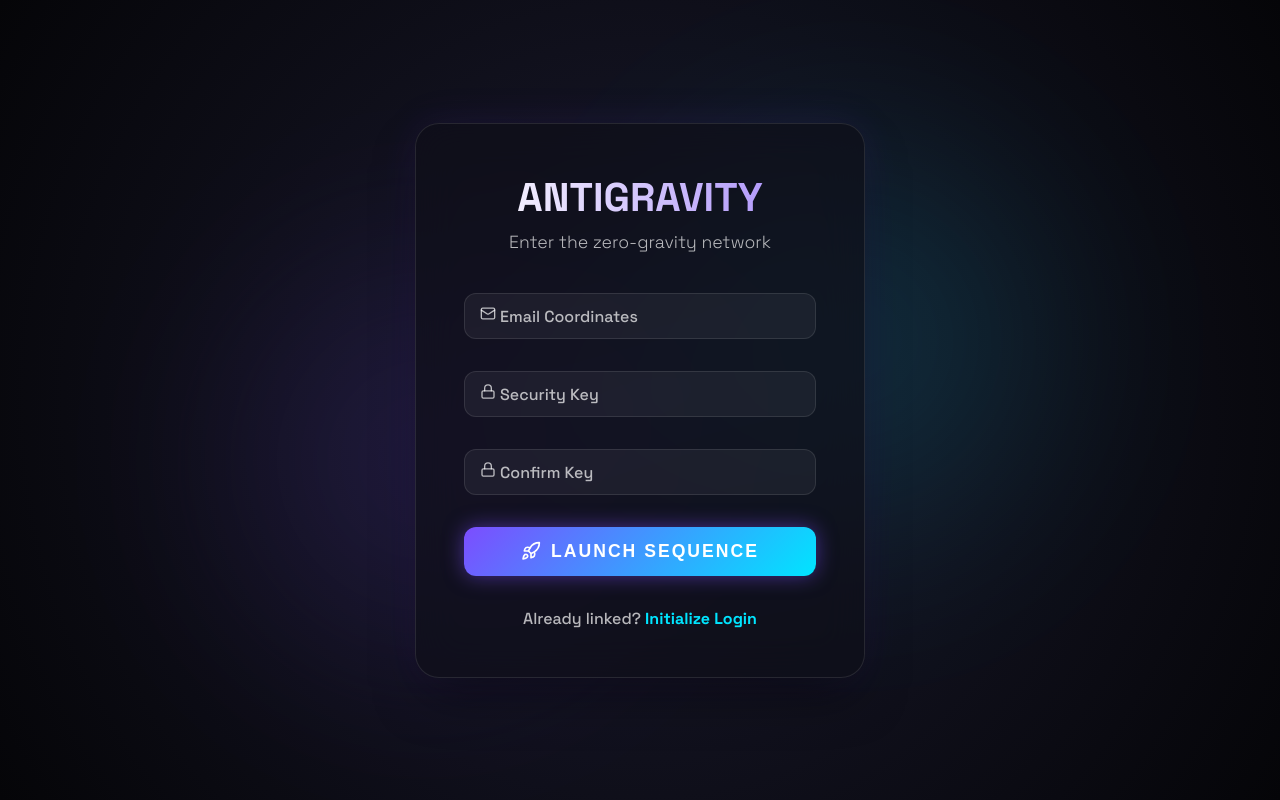
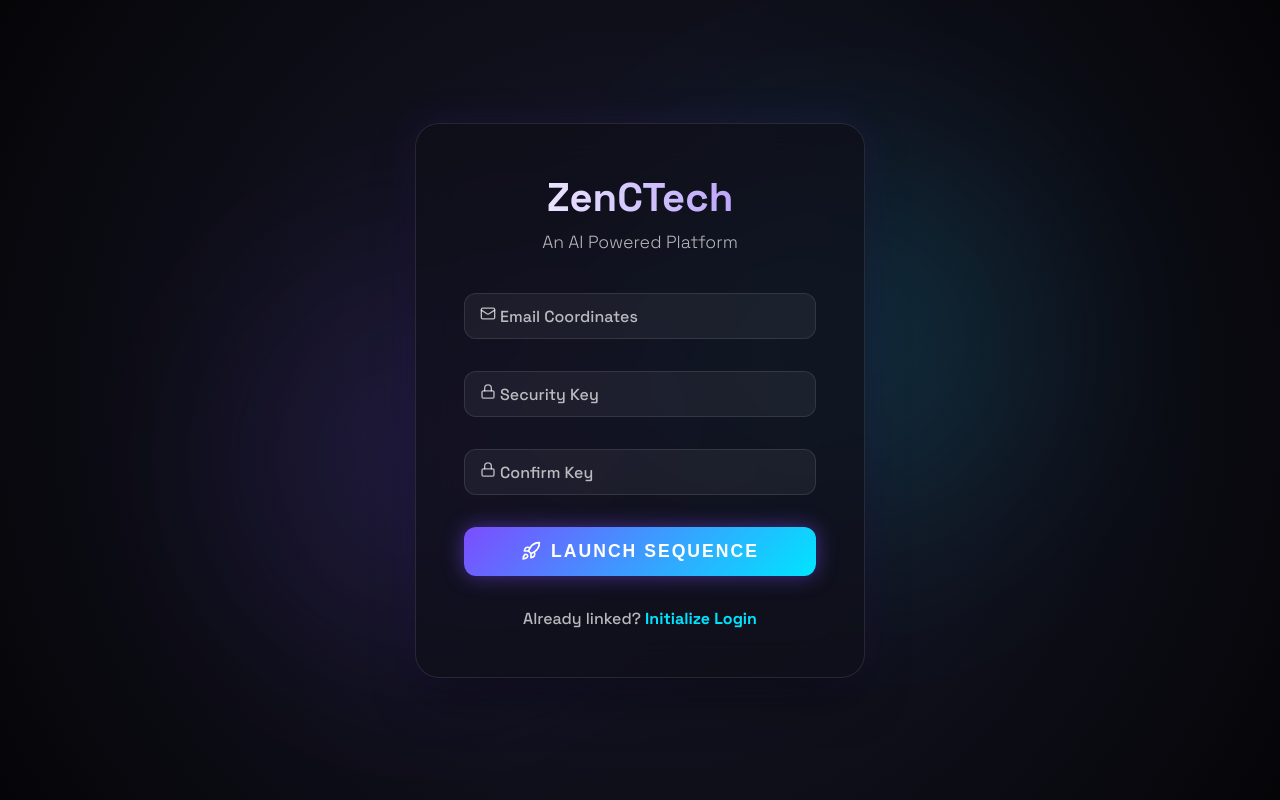
Before and after one commit to vishnukallam/LoginSignin, a React app in the folder frontend/: page /register in a window 1280 px wide. Built offline with nearby package versions, Linux system fonts and the light colour scheme; the HTML template or start-up script is replaced by a standard one.

Commit message:
Update SignIn.jsx

```diff
--- a/frontend/src/pages/SignIn.jsx
+++ b/frontend/src/pages/SignIn.jsx
@@ -53,8 +53,8 @@ const Register = () => {
         transition={{ duration: 0.8, ease: "easeOut" }}
         className="anti-g-card"
       >
-        <h1>ANTIGRAVITY</h1>
-        <p className="subtitle">Enter the zero-gravity network</p>
+        <h1>ZenCTech</h1>
+        <p className="subtitle">An AI Powered Platform</p>
 
         <form onSubmit={handleSubmit}>
           <div className="floating-field">
```
